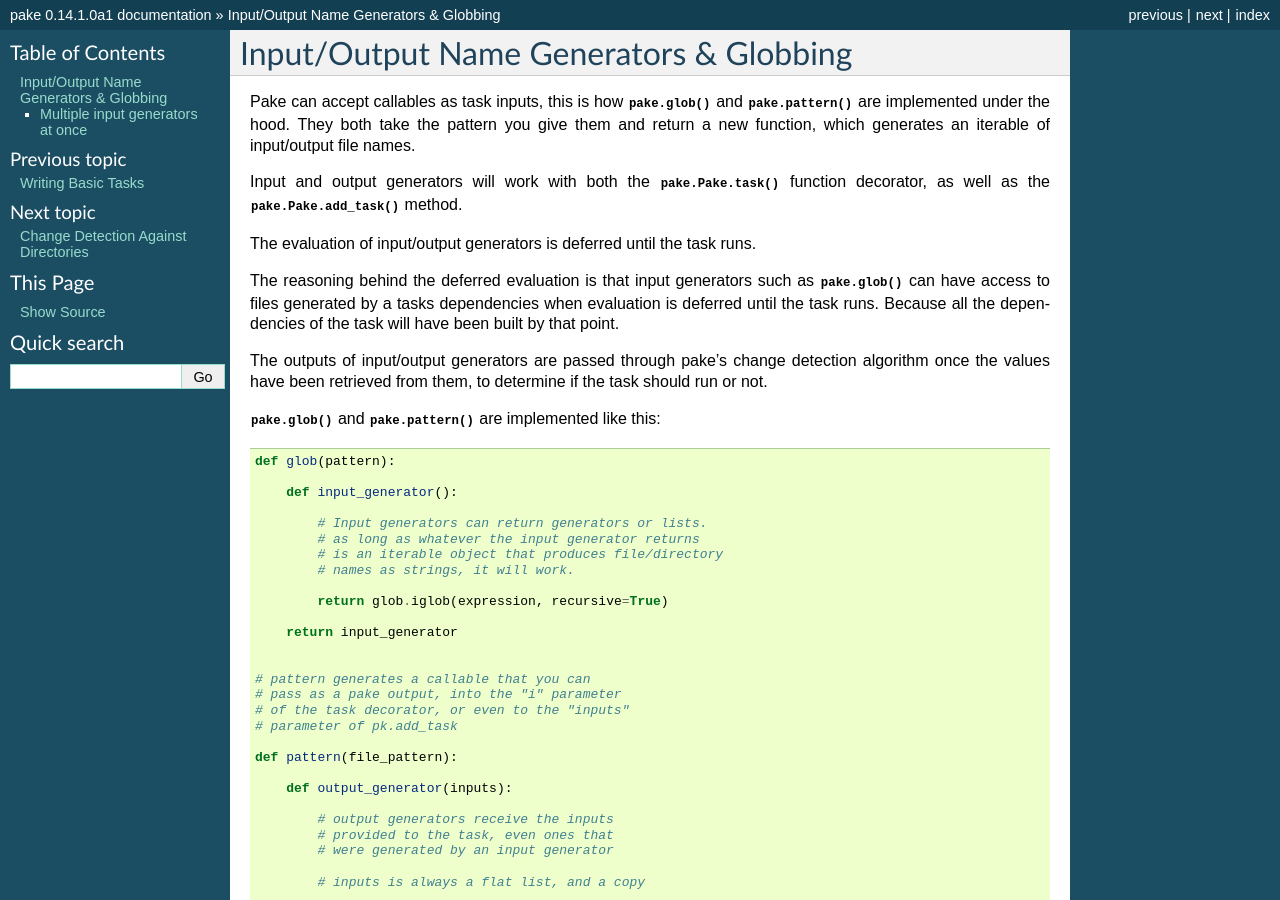
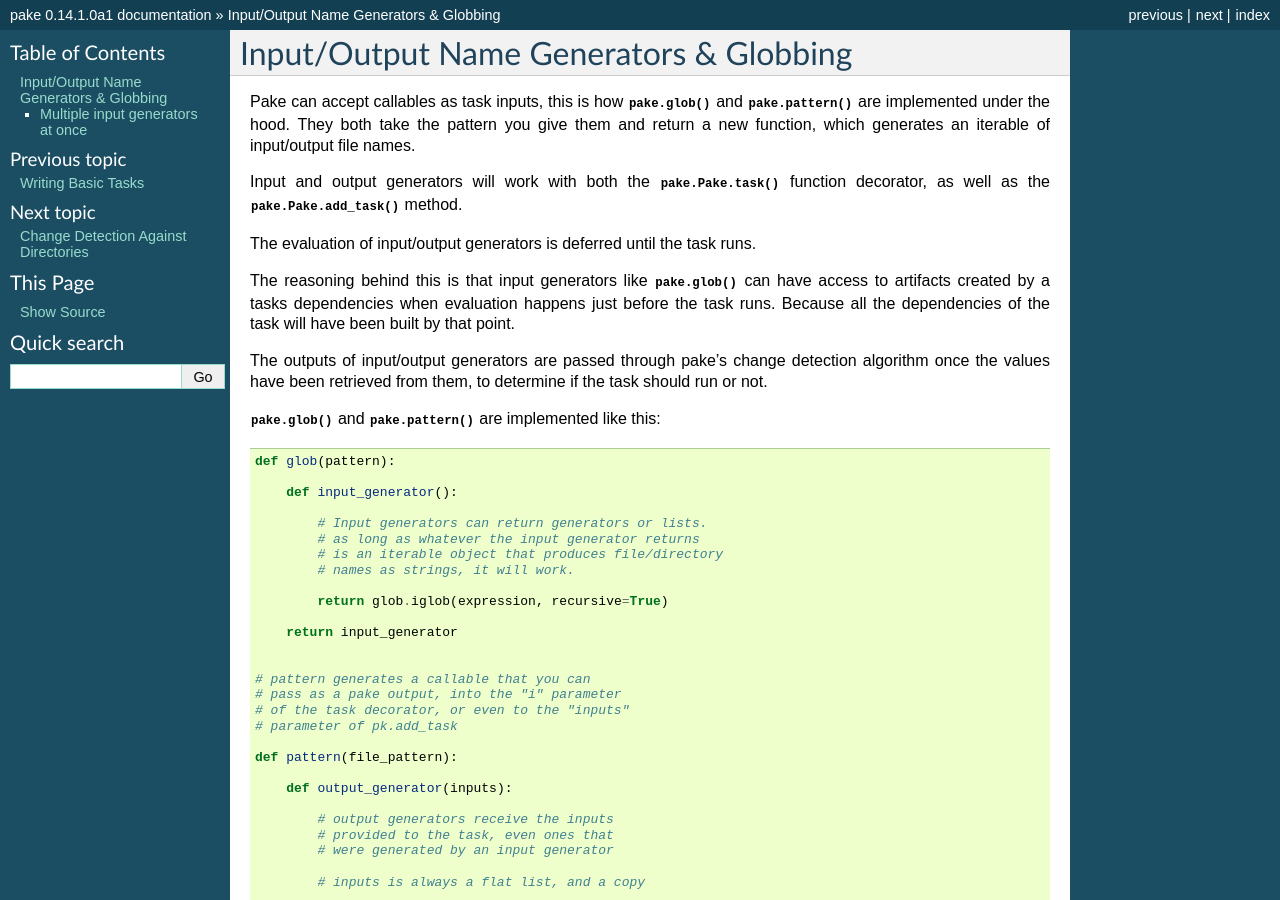
Before and after one commit to Teriks/pake, a Sphinx documentation site: the page built from docs/source/inputandoutputgenerators.rst, in a window 1280 px wide and 900 px high. Built offline with Sphinx 7.4.7, drawn with Linux system fonts in a browser that asks for light colours.

Commit message:
Rewording in input/output generator doc page

```diff
--- a/docs/source/inputandoutputgenerators.rst
+++ b/docs/source/inputandoutputgenerators.rst
@@ -10,8 +10,8 @@ decorator, as well as the :py:meth:`pake.Pake.add_task` method.
 
 The evaluation of input/output generators is deferred until the task runs.
 
-The reasoning behind the deferred evaluation is that input generators such as :py:meth:`pake.glob`
-can have access to files generated by a tasks dependencies when evaluation is deferred until the task runs.
+The reasoning behind this is that input generators like :py:meth:`pake.glob` can have access
+to artifacts created by a tasks dependencies when evaluation happens just before the task runs.
 Because all the dependencies of the task will have been built by that point.
 
 The outputs of input/output generators are passed through pake's change detection algorithm
```
